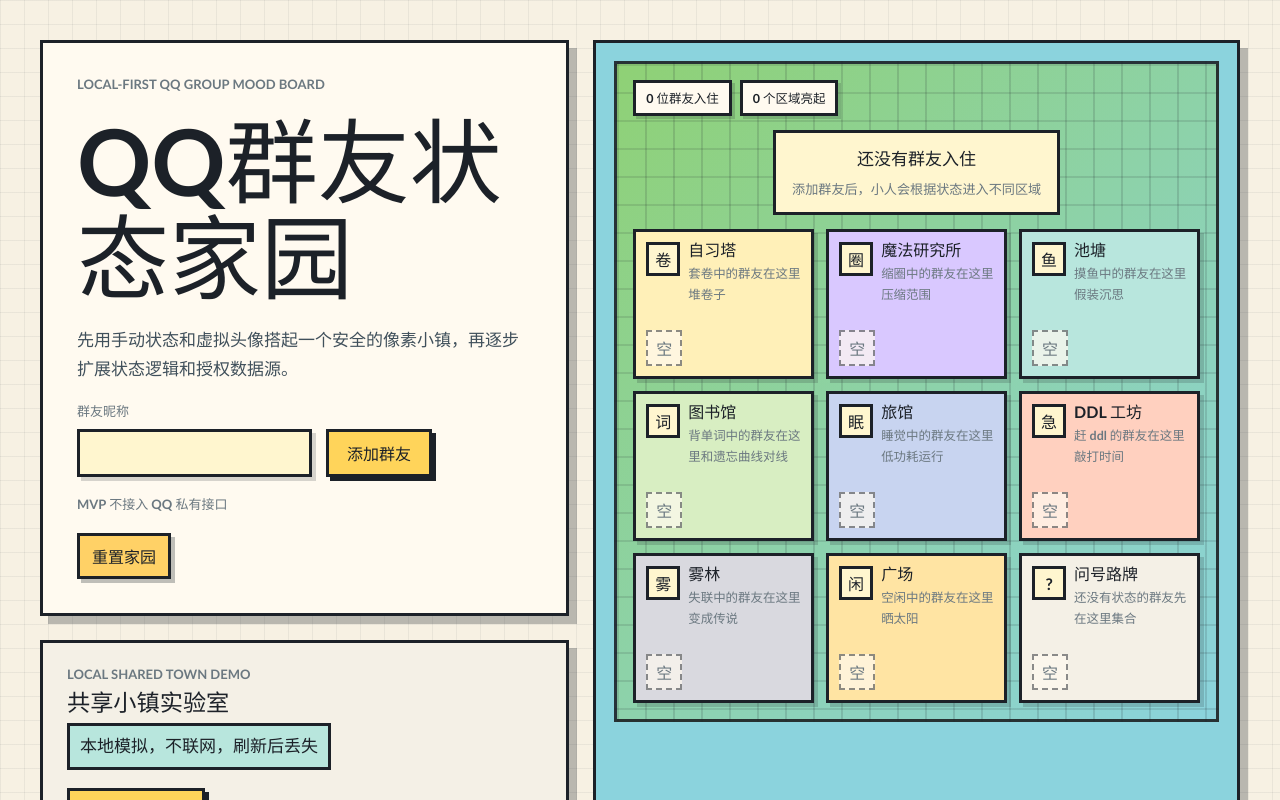
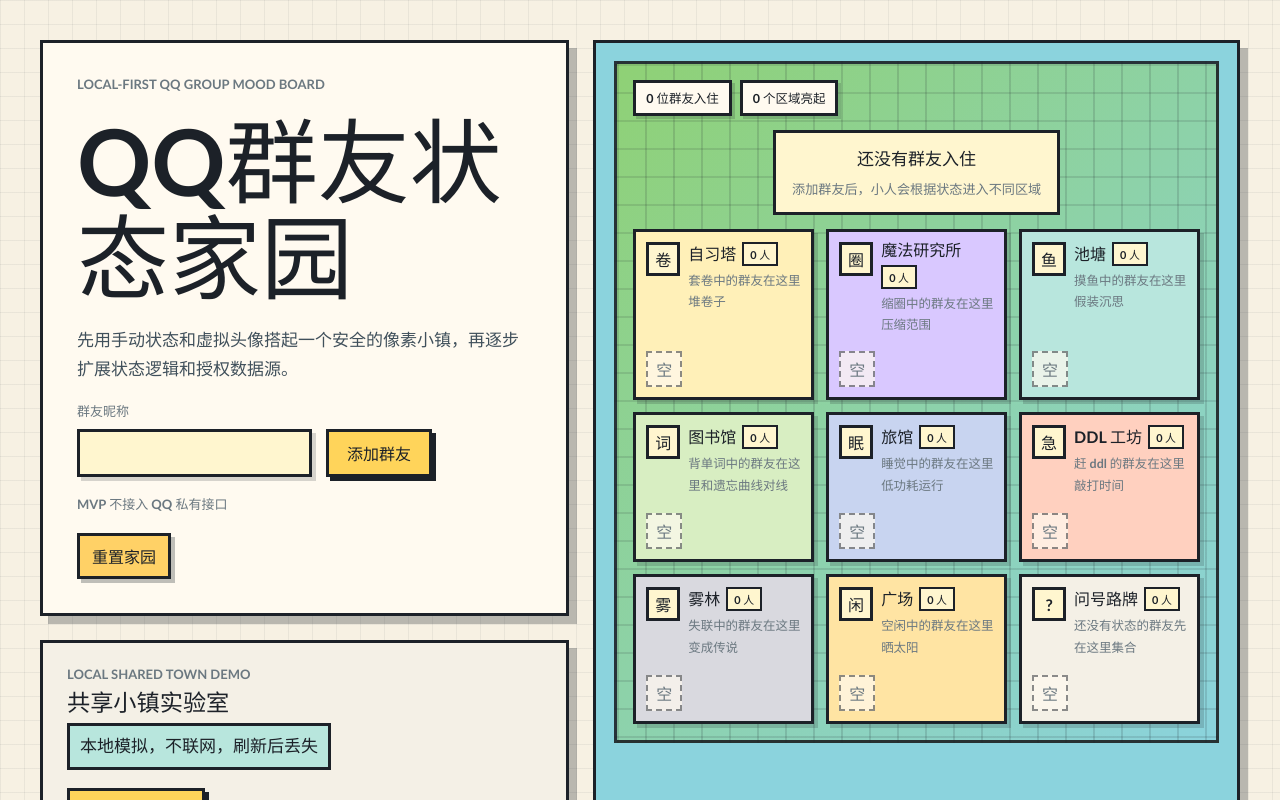
Before and after one commit to Shrimpaste/status4fpb, a React (Vite) app: page / in a window 1280 px wide. Shown: the top 800 px of the page. Built offline with nearby package versions, Linux system fonts and the light colour scheme.

Commit message:
feat: show town zone resident counts

```diff
--- a/src/App.css
+++ b/src/App.css
@@ -351,9 +351,29 @@
   gap: 8px;
 }
 
+.town-zone-copy {
+  min-width: 0;
+  flex: 1;
+}
+
+.town-zone-title {
+  display: flex;
+  flex-wrap: wrap;
+  align-items: center;
+  gap: 6px;
+}
+
 .town-zone-header h2 {
   margin: 0;
   font-size: 1rem;
+}
+
+.town-zone-count {
+  padding: 2px 6px;
+  background: var(--paper);
+  border: 2px solid var(--ink);
+  font-size: 0.68rem;
+  font-weight: 900;
 }
 
 .town-zone-header p {
--- a/src/components/TownZone.tsx
+++ b/src/components/TownZone.tsx
@@ -22,8 +22,11 @@
         <span className="town-zone-icon" aria-hidden="true">
           {zone.icon}
         </span>
-        <div>
-          <h2>{zone.label}</h2>
+        <div className="town-zone-copy">
+          <div className="town-zone-title">
+            <h2>{zone.label}</h2>
+            <span className="town-zone-count">{residents.length} 人</span>
+          </div>
           <p>{zone.description}</p>
         </div>
       </header>
```
Also changed, not shown: 1 other file (tests, documents, lock files or other folders).
